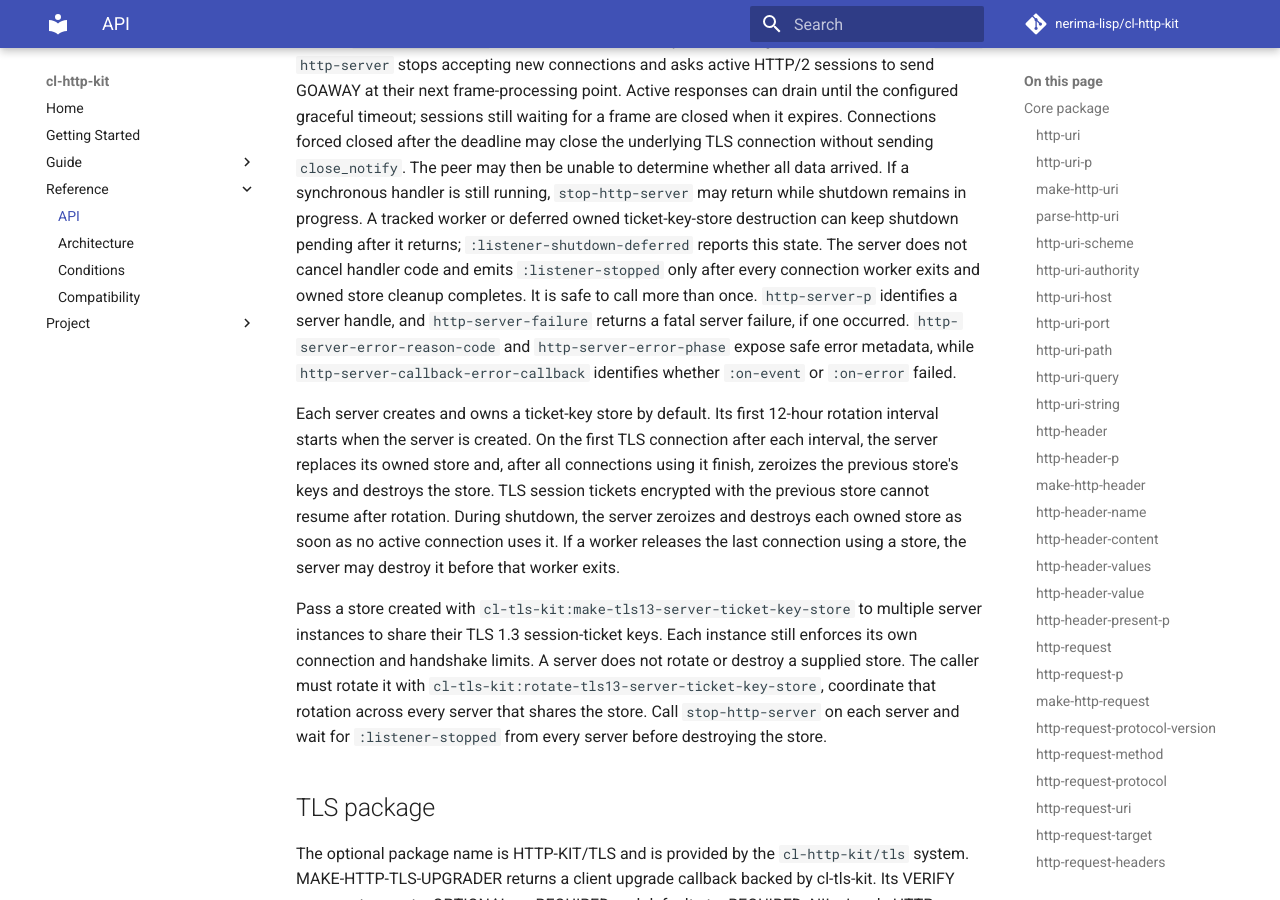
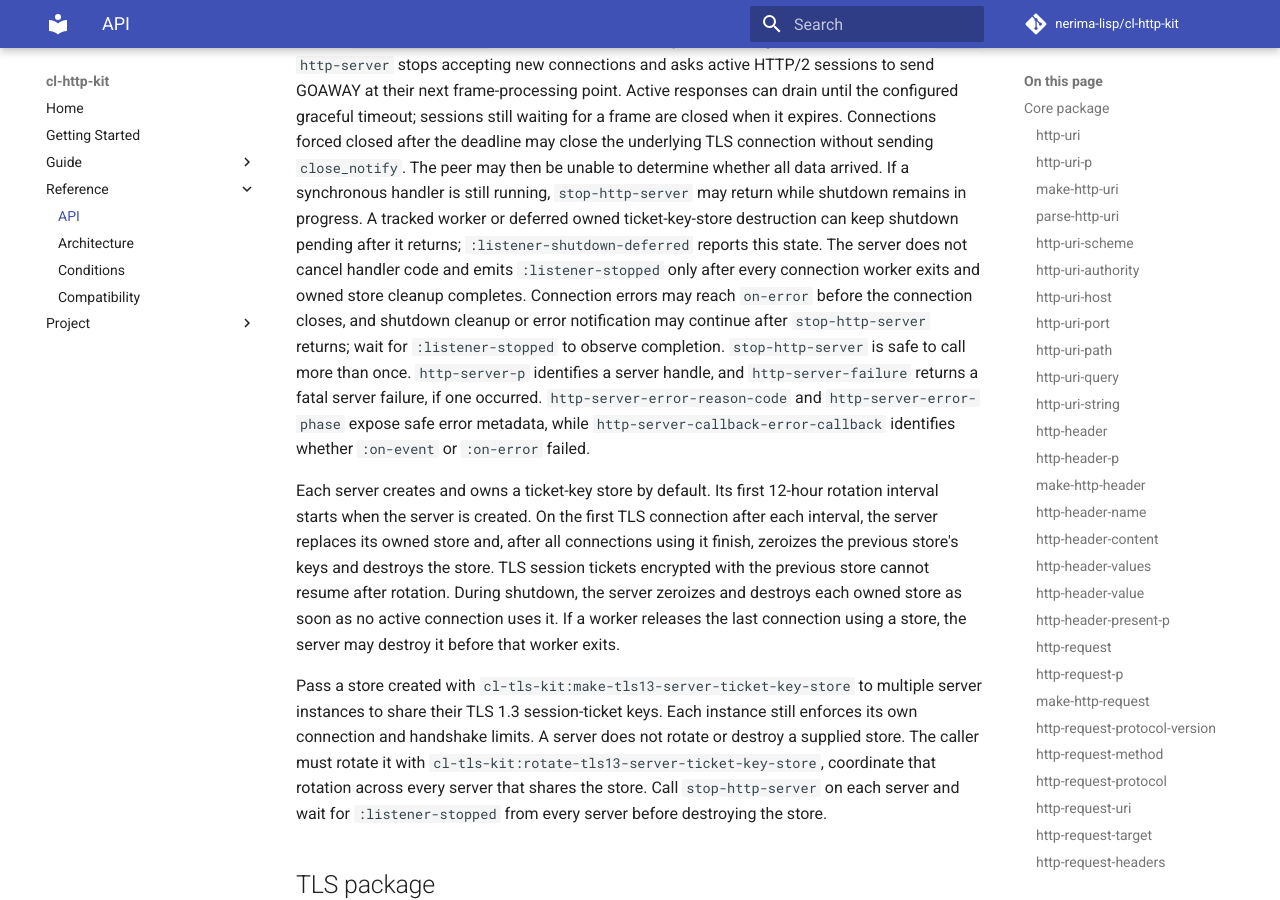
Before and after one commit to nerima-lisp/cl-http-kit, an MkDocs documentation site: the page built from docs/src/reference/api.md, in a window 1280 px wide and 900 px high, scrolled down 23858 px. Built offline with MkDocs 1.6.1 and Material for MkDocs 9.7.7, drawn with Linux system fonts in a browser that asks for light colours; comment, search, counter and statistics services are not loaded.

Commit message:
test: synchronize HTTPS listener timing checks (#21)
* test: synchronize slow TLS handshake timeout

* test: synchronize HTTPS shutdown error notification

* test: wait for retired ticket store cleanup

* test: wait for HTTPS listener shutdown completion

* test: wait for ticket store shutdown completion

```diff
--- a/docs/src/reference/api.md
+++ b/docs/src/reference/api.md
@@ -1063,8 +1063,11 @@ determine whether all data arrived. If a synchronous handler is still running,
 worker or deferred owned ticket-key-store destruction can keep shutdown
 pending after it returns; `:listener-shutdown-deferred` reports this state.
 The server does not cancel handler code and emits `:listener-stopped` only
-after every connection worker exits and owned store cleanup completes. It is
-safe to call more than once.
+after every connection worker exits and owned store cleanup completes.
+Connection errors may reach `on-error` before the connection closes, and
+shutdown cleanup or error notification may continue after `stop-http-server`
+returns; wait for `:listener-stopped` to observe completion.
+`stop-http-server` is safe to call more than once.
 `http-server-p` identifies a server handle, and `http-server-failure`
 returns a fatal server failure, if one occurred. `http-server-error-reason-code`
 and `http-server-error-phase` expose safe error metadata, while
```
Also changed, not shown: 1 other file.
